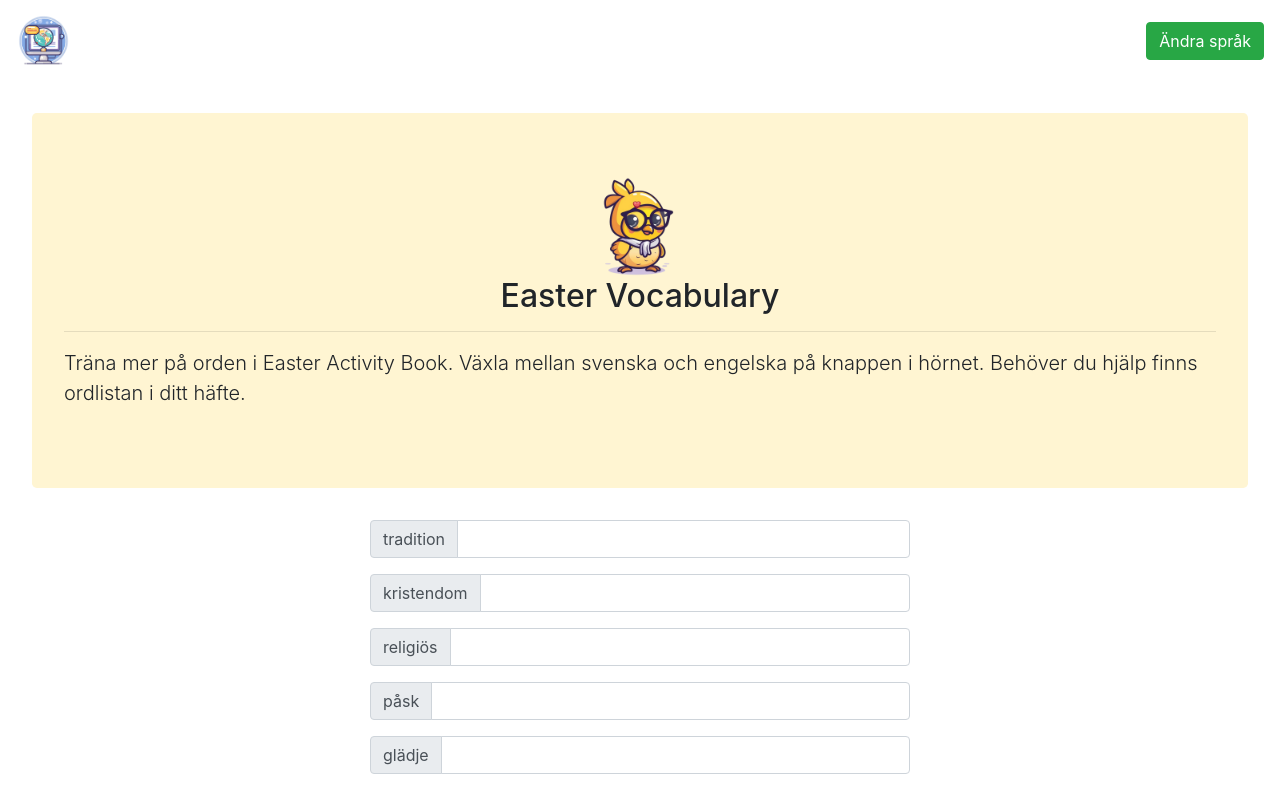
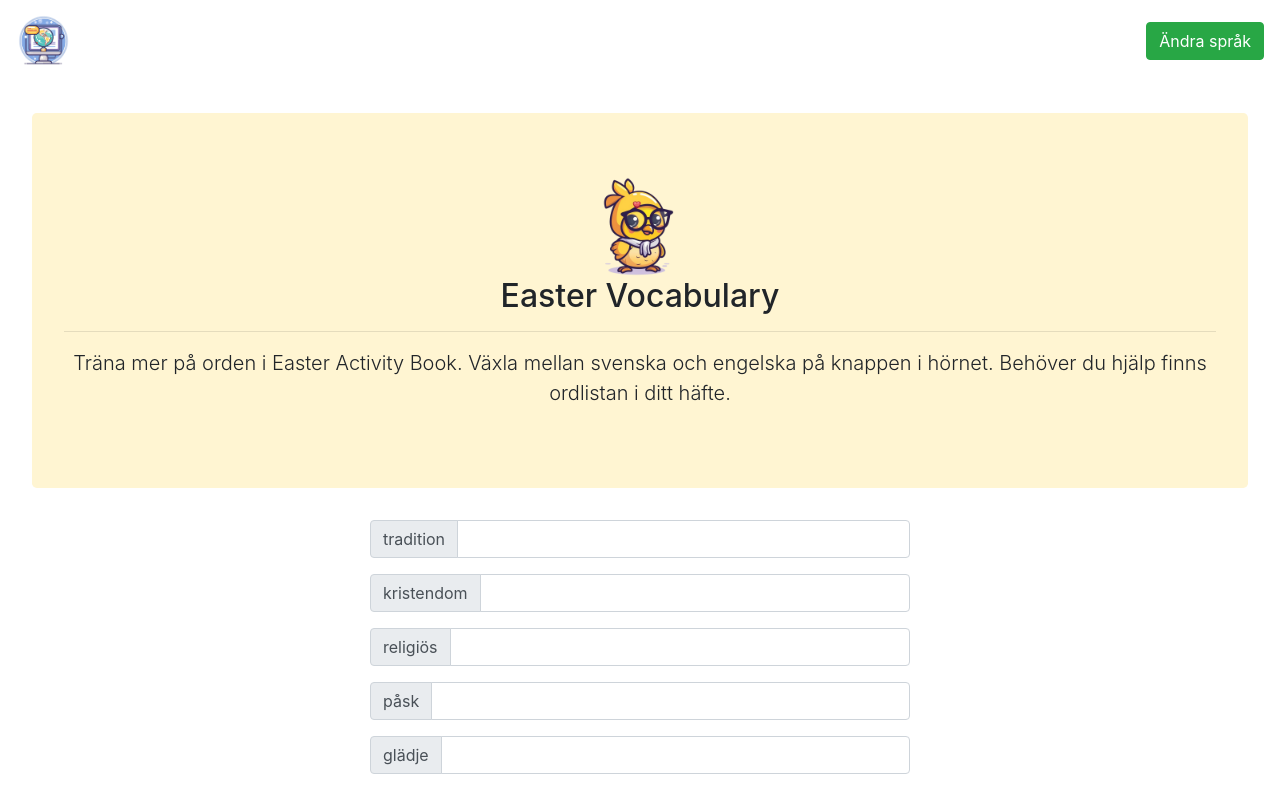
Before and after one commit to Eialist/easter, a React (Vite) app: page / in a window 1280 px wide. Shown: the top 788 px of the page. Built offline with nearby package versions, Linux system fonts and the light colour scheme.

Commit message:
fixed some text-alignment for mobile

```diff
--- a/src/App.css
+++ b/src/App.css
@@ -59,4 +59,7 @@
     top: -82%;
     left: 62%;
   }
+  .lead {
+    text-align: left;
+  }
 }
--- a/src/components/Jumbotron.jsx
+++ b/src/components/Jumbotron.jsx
@@ -6,7 +6,7 @@ export const Jumbotron = () => {
       <img src={chicken} alt="" width={100} />
       <h2 className="display-5">Easter Vocabulary</h2>
       <hr className="my-3"></hr>
-      <p className="lead" style={{ textAlign: "left" }}>
+      <p className="lead">
         Träna mer på orden i Easter Activity Book. Växla mellan svenska och
         engelska på knappen i hörnet. Behöver du hjälp finns ordlistan i ditt
         häfte.
```
